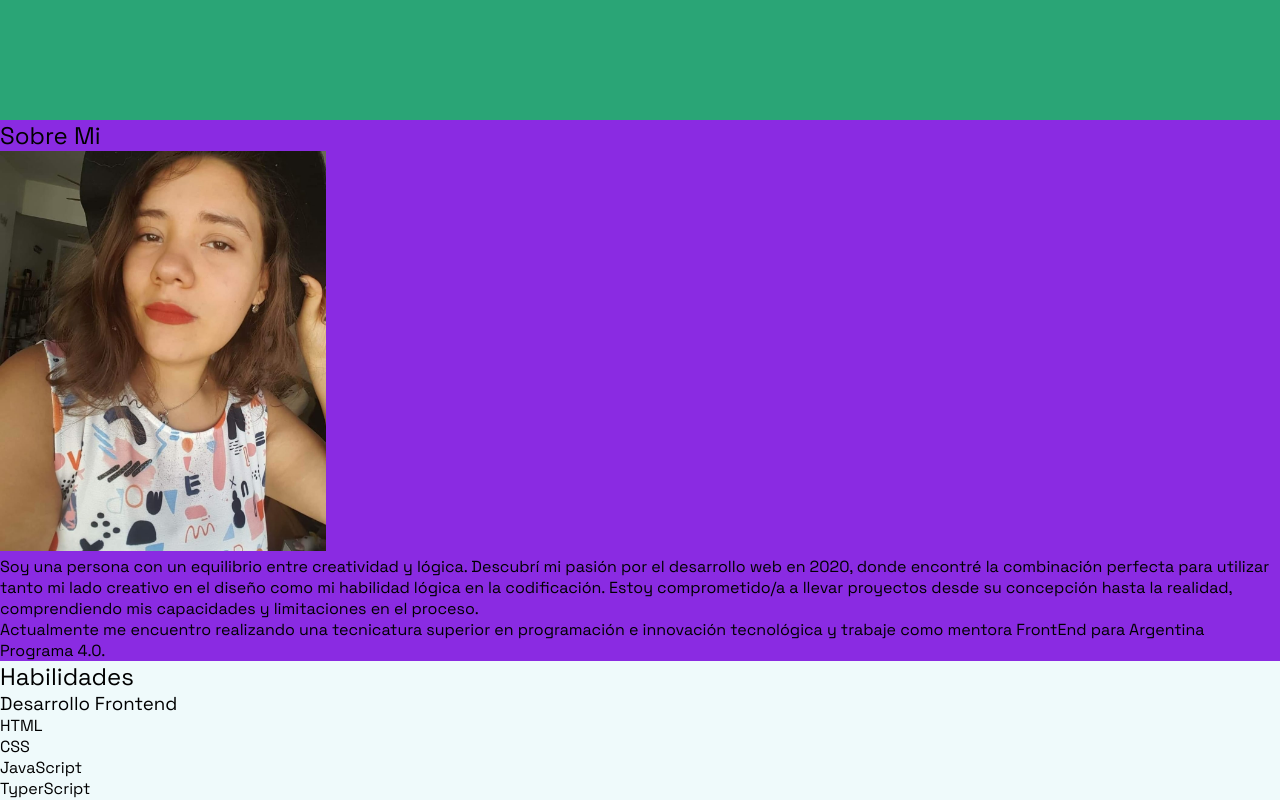
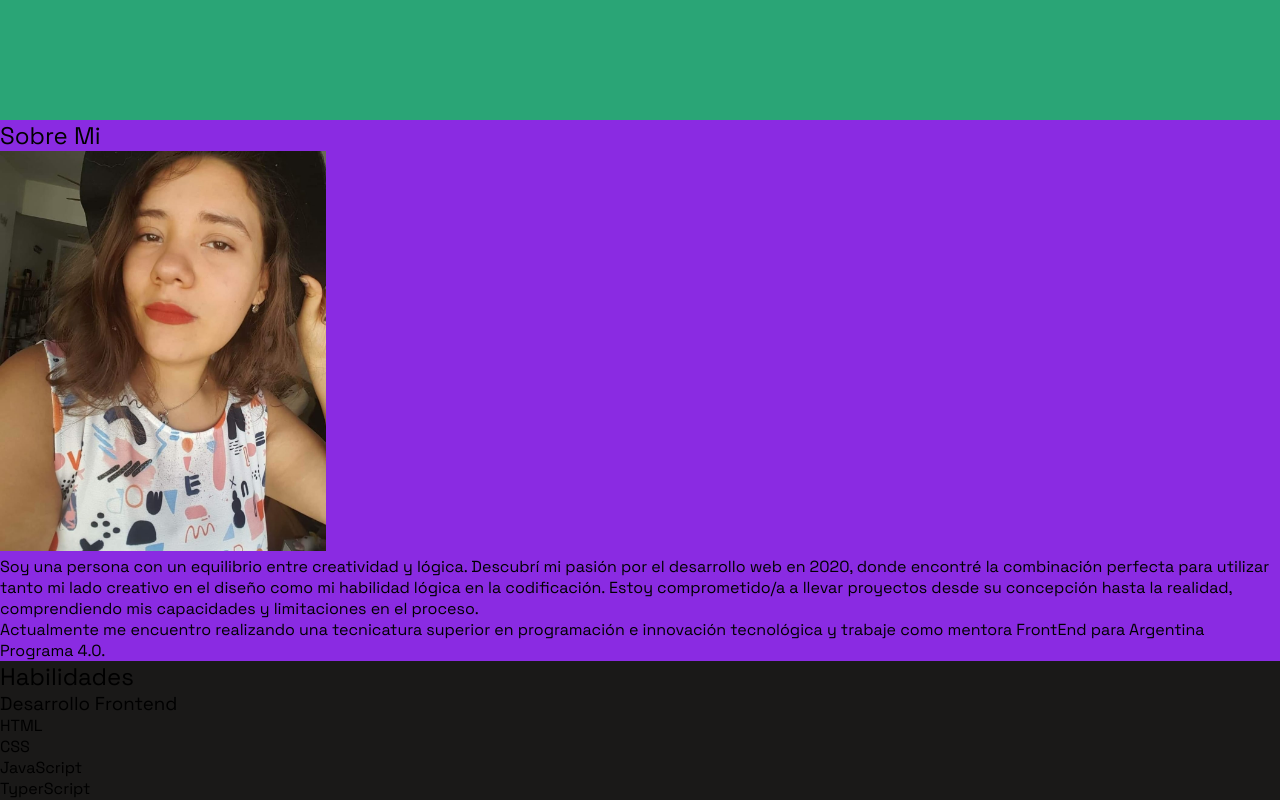
Before and after one commit to Cristaldo-Fiorela/portfolio2024, a React (Vite) app: page / in a window 1280 px wide. Shown: the part 680-1480 px from the top of the page. Built offline with nearby package versions, Linux system fonts and the light colour scheme; a web font is replaced by a local one.

Commit message:
correccion de contenedor main y su posicion

```diff
--- a/src/App.jsx
+++ b/src/App.jsx
@@ -11,9 +11,11 @@ function App() {
     <>
       <Header />
       <Welcome />
-      <About />
-      <Skills />
-      <Projects/>
+      <main id='main-container'>
+        <About />
+        <Skills />
+        <Projects/>
+      </main>
       <Footer />
     </>
   )
--- a/src/index.css
+++ b/src/index.css
@@ -10,6 +10,12 @@ body {
   min-height: 100vh;
   width: 100%;
   background-color: #EFFAFB;
+}
+
+main#main-container {
+  background-color: #1A1918;
+  min-height: 100vh;
+  position: relative;
 }
 
 /* HEADER */
@@ -110,8 +116,6 @@ div#welcome div.subtitle h3 span.subtitle-sparkle:hover .sparkle {
 
 section#about {
   background-color: blueviolet;
-  position: sticky;
-  top: 0;
 }
 
 div img#portrait {
```
